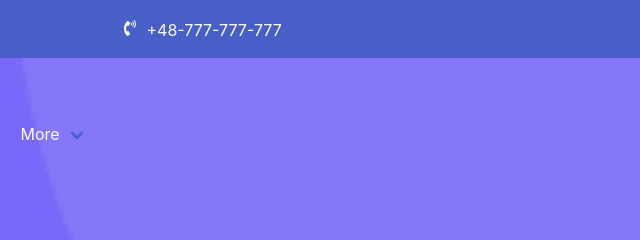
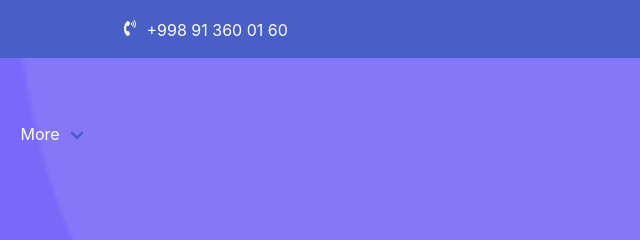
Before and after one commit to igaybullaev/bulma-website, a plain HTML site: page index.html in a window 1280 px wide. Shown: the top 240 px of the page, 338-978 px from the left. Drawn offline with nearby package versions, Linux system fonts and the light colour scheme.

Commit message:
Update index.html

```diff
--- a/index.html
+++ b/index.html
@@ -25,7 +25,7 @@
                     <span class="icon">
                         <i class="fas fa-phone-volume"></i>
                     </span>
-                    +48-777-777-777
+                    +998 91 360 01 60
                 </div>
 
 
```
